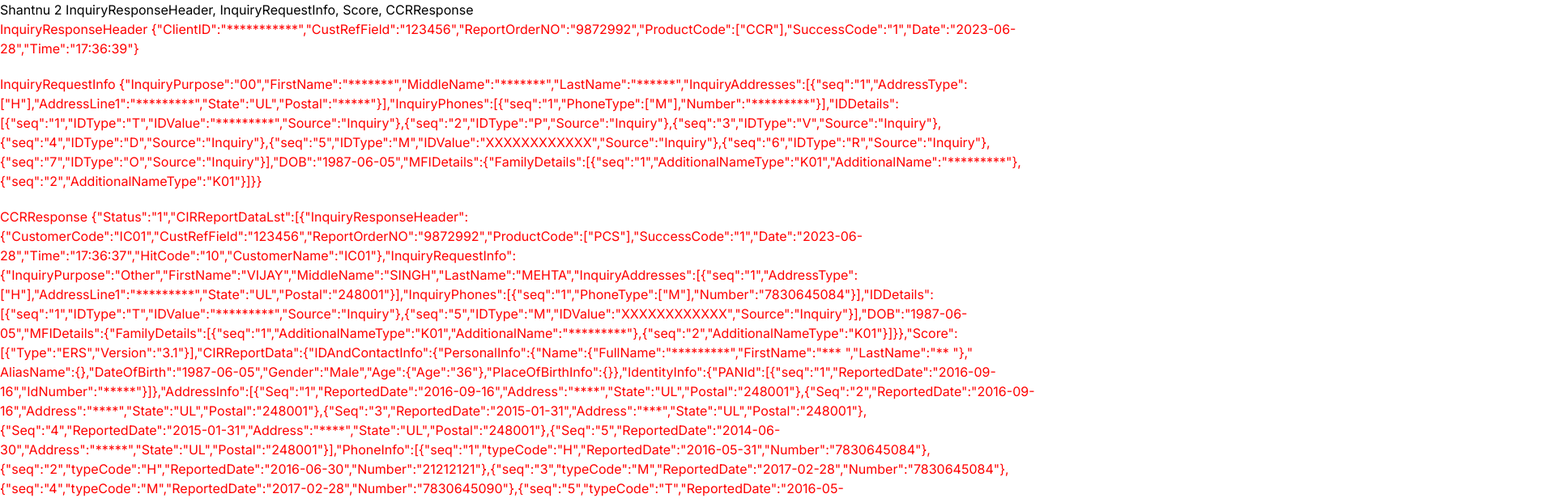
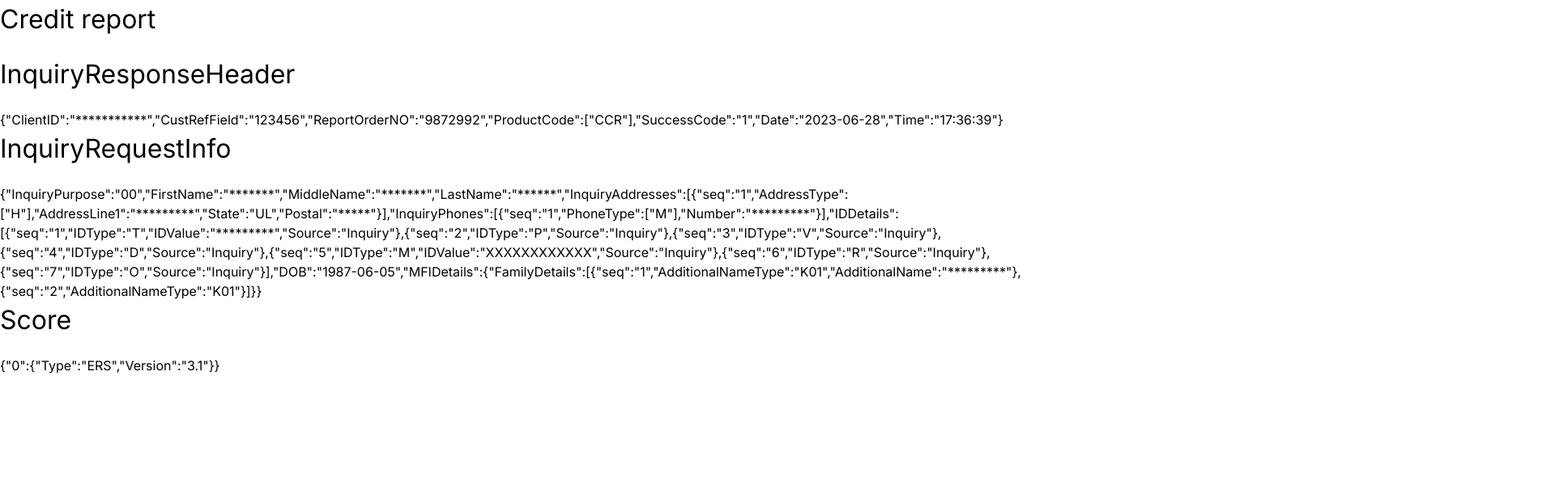
Before and after one commit to gargshantnu/credit-ui, a Next.js app: page /credit-report in a window 1280 px wide. Shown: the top 616 px of the page at 81% size, 1920 px wide, since content can reach past the window. Built offline with nearby package versions, Linux system fonts and the light colour scheme.

Commit message:
improve UI layout

```diff
--- a/app/credit-report/CCRResponse.tsx
+++ b/app/credit-report/CCRResponse.tsx
@@ -1,10 +1,15 @@
 import styles from './styles.module.css'
 
 
-export default function CCRResponse(data:Object) {
+export default function CCRResponse(data: Object) {
     return (
-        <div className={styles.Heading}>
-            CCRResponse {JSON.stringify(data)}
-        </div>
+        <>
+            <div className={styles.Heading}>
+                CCRResponse
+            </div>
+            <div>
+                {JSON.stringify(data)}
+            </div>
+        </>
     )
 }
--- a/app/credit-report/InquiryRequestInfo.tsx
+++ b/app/credit-report/InquiryRequestInfo.tsx
@@ -1,10 +1,15 @@
 import styles from './styles.module.css'
 
 
-export default function InquiryRequestInfo(data:Object) {
+export default function InquiryRequestInfo(data: Object) {
     return (
-        <div className={styles.Heading}>
-            InquiryRequestInfo {JSON.stringify(data)}
-        </div>
+        <>
+            <div className={styles.Heading}>
+                InquiryRequestInfo
+            </div>
+            <div>
+                {JSON.stringify(data)}
+            </div>
+        </>
     )
 }
--- a/app/credit-report/InquiryResponseHeader.tsx
+++ b/app/credit-report/InquiryResponseHeader.tsx
@@ -1,10 +1,15 @@
 import styles from './styles.module.css'
 
 
-export default function InquiryResponseHeader(data:Object) {
+export default function InquiryResponseHeader(data: Object) {
     return (
-        <div className={styles.Heading}>
-            InquiryResponseHeader {JSON.stringify(data)}
-        </div>
+        <>
+            <div className={styles.Heading}>
+                InquiryResponseHeader
+            </div>
+            <div>
+                {JSON.stringify(data)}
+            </div>
+        </>
     )
 }
--- a/app/credit-report/Score.tsx
+++ b/app/credit-report/Score.tsx
@@ -1,10 +1,15 @@
 import styles from './styles.module.css'
 
 
-export default function Score(data:Object) {
+export default function Score(data: Object) {
     return (
-        <div className={styles.Heading}>
-            Score {JSON.stringify(data)}
-        </div>
+        <>
+            <div className={styles.Heading}>
+                Score
+            </div>
+            <div>
+                {JSON.stringify(data)}
+            </div>
+        </>
     )
 }
--- a/app/credit-report/page.tsx
+++ b/app/credit-report/page.tsx
@@ -5,15 +5,19 @@ import InquiryRequestInfo from "./InquiryRequestInfo";
 import CCRResponse from "./CCRResponse";
 import Score from "./Score";
 
+import styles from './styles.module.css'
+
 
 export default function CreditReport() {
   return (
-    <div >
-      Shantnu  2 {Object.keys(data).join(", ")}
-      <InquiryResponseHeader {...data.InquiryResponseHeader}/>
-      <InquiryRequestInfo {...data.InquiryRequestInfo}/>
-      <CCRResponse {...data.CCRResponse}/>
-      <Score {...data.Score}/>
-    </div>
+    <>
+      <div className={styles.Heading}>
+        Credit report
+      </div>
+      <InquiryResponseHeader {...data.InquiryResponseHeader} />
+      <InquiryRequestInfo {...data.InquiryRequestInfo} />
+      {/* <CCRResponse {...data.CCRResponse}/> */}
+      <Score {...data.Score} />
+    </>
   )
 }
--- a/app/credit-report/styles.module.css
+++ b/app/credit-report/styles.module.css
@@ -1,4 +1,4 @@
 .Heading {
     margin-bottom: 20px;
-    color: red;
+    font-size: xx-large;
 }
```
